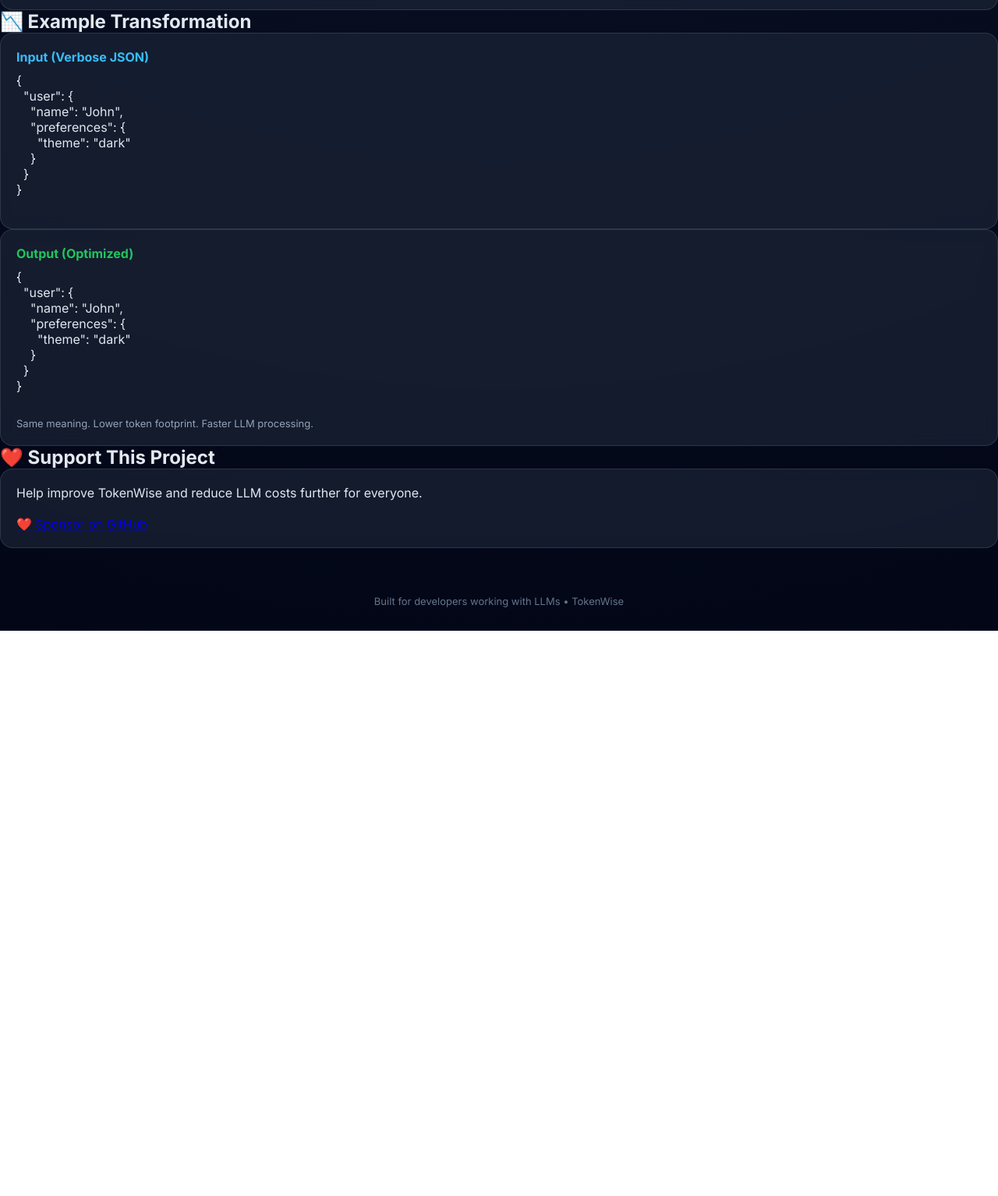
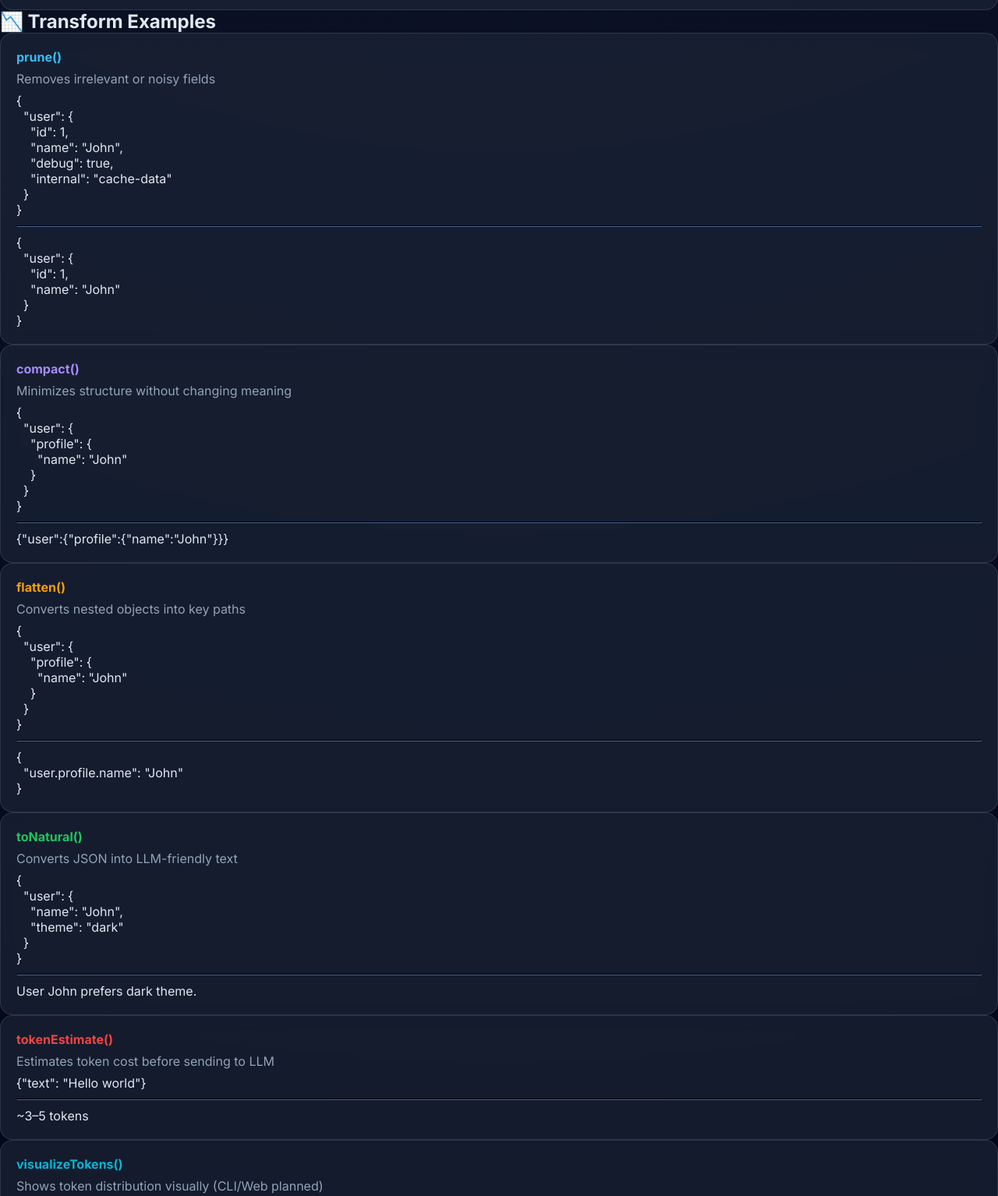
Before and after one commit to sohqureshi/tokenwise, a website: page docs/index.html in a window 1280 px wide. Shown: the part 1186-2720 px from the top of the page at 78% size. Before the commit the page ends 1995 px from the top, so only its background shows below. Drawn offline with Linux system fonts and the light colour scheme.

Commit message:
Update index.html

```diff
--- a/docs/index.html
+++ b/docs/index.html
@@ -411,47 +411,127 @@
 
 
 <!-- EXAMPLE -->
+<!-- EXAMPLES -->
 <div class="section">
-  <h2>📉 Example Transformation</h2>
+  <h2>📉 Transform Examples</h2>
 
   <div class="grid">
 
+    <!-- PRUNE -->
     <div class="card">
-      <b style="color:#38bdf8;">Input (Verbose JSON)</b>
-      <pre style="margin-top:10px;">
-{
+      <b style="color:#38bdf8;">prune()</b>
+      <p style="margin:8px 0; color:#94a3b8;">Removes irrelevant or noisy fields</p>
+
+      <pre>{
+  "user": {
+    "id": 1,
+    "name": "John",
+    "debug": true,
+    "internal": "cache-data"
+  }
+}</pre>
+
+      <hr style="margin:10px 0; border-color:#1e293b"/>
+
+      <pre>{
+  "user": {
+    "id": 1,
+    "name": "John"
+  }
+}</pre>
+    </div>
+
+
+    <!-- COMPACT -->
+    <div class="card">
+      <b style="color:#a78bfa;">compact()</b>
+      <p style="margin:8px 0; color:#94a3b8;">Minimizes structure without changing meaning</p>
+
+      <pre>{
+  "user": {
+    "profile": {
+      "name": "John"
+    }
+  }
+}</pre>
+
+      <hr style="margin:10px 0; border-color:#1e293b"/>
+
+      <pre>{"user":{"profile":{"name":"John"}}}</pre>
+    </div>
+
+
+    <!-- FLATTEN -->
+    <div class="card">
+      <b style="color:#f59e0b;">flatten()</b>
+      <p style="margin:8px 0; color:#94a3b8;">Converts nested objects into key paths</p>
+
+      <pre>{
+  "user": {
+    "profile": {
+      "name": "John"
+    }
+  }
+}</pre>
+
+      <hr style="margin:10px 0; border-color:#1e293b"/>
+
+      <pre>{
+  "user.profile.name": "John"
+}</pre>
+    </div>
+
+
+    <!-- TONATURAL -->
+    <div class="card">
+      <b style="color:#22c55e;">toNatural()</b>
+      <p style="margin:8px 0; color:#94a3b8;">Converts JSON into LLM-friendly text</p>
+
+      <pre>{
   "user": {
     "name": "John",
-    "preferences": {
-      "theme": "dark"
-    }
+    "theme": "dark"
   }
-}
-      </pre>
+}</pre>
+
+      <hr style="margin:10px 0; border-color:#1e293b"/>
+
+      <pre>User John prefers dark theme.</pre>
     </div>
 
+
+    <!-- TOKEN ESTIMATE -->
     <div class="card">
-      <b style="color:#22c55e;">Output (Optimized)</b>
-      <pre style="margin-top:10px;">
-{
-  "user": {
-    "name": "John",
-    "preferences": {
-      "theme": "dark"
-    }
-  }
-}
-      </pre>
+      <b style="color:#ef4444;">tokenEstimate()</b>
+      <p style="margin:8px 0; color:#94a3b8;">Estimates token cost before sending to LLM</p>
 
-      <p style="margin-top:10px; font-size:13px; color:#94a3b8;">
-        Same meaning. Lower token footprint. Faster LLM processing.
-      </p>
+      <pre>{"text": "Hello world"}</pre>
+
+      <hr style="margin:10px 0; border-color:#1e293b"/>
+
+      <pre>~3–5 tokens</pre>
+    </div>
+
+
+    <!-- VISUALIZE -->
+    <div class="card">
+      <b style="color:#06b6d4;">visualizeTokens()</b>
+      <p style="margin:8px 0; color:#94a3b8;">Shows token distribution visually (CLI/Web planned)</p>
+
+      <pre>{
+  "prompt": "Explain AI"
+}</pre>
+
+      <hr style="margin:10px 0; border-color:#1e293b"/>
+
+      <pre>[███████░░░] 72% prompt
+[██░░░░░░░░] 28% system</pre>
     </div>
 
   </div>
 </div>
 
-  <!-- SUPPORT -->
+<!-- SUPPORT -->
   <div class="section">
     <h2>❤️ Support This Project</h2>
 
```
